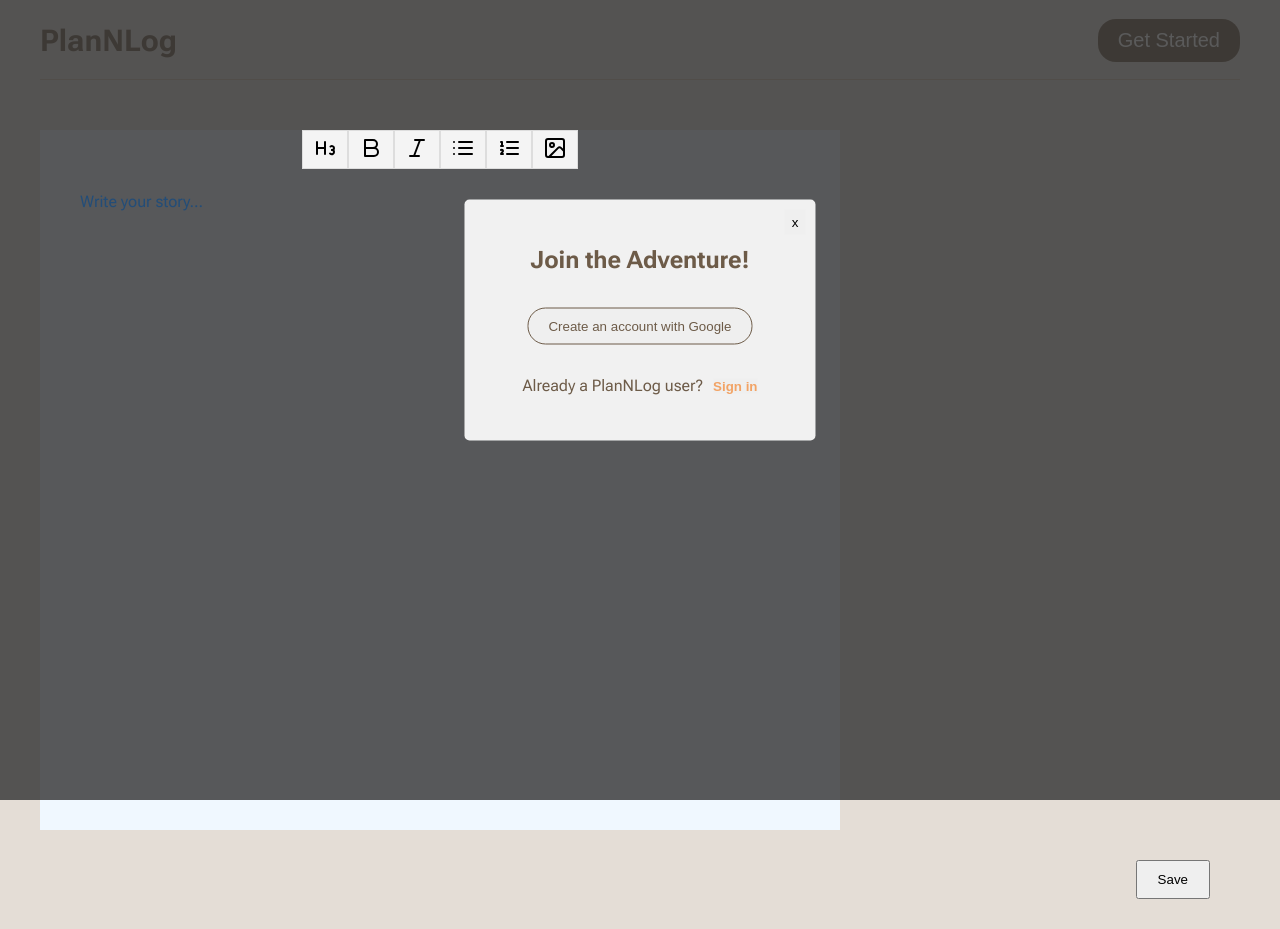
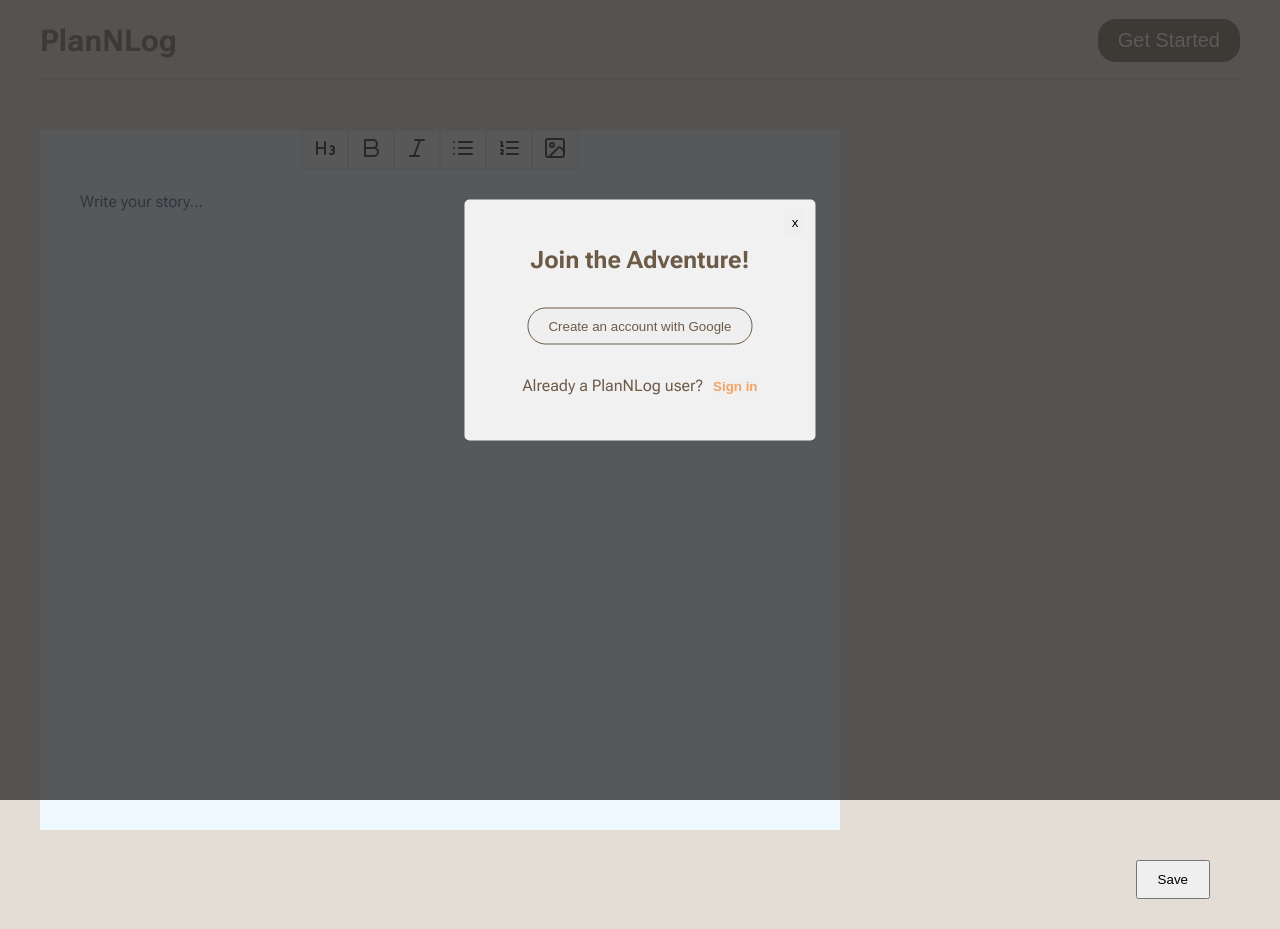
Before and after one commit to nihclil/Plan-n-Log, a Next.js app: page /trips/1/write in a window 1280 px wide. Both pictures are taken after a click on the button "Get Started". Built offline with nearby package versions, Linux system fonts and the light colour scheme; no server answers; the database is empty.

Commit message:
Add z-index

```diff
--- a/components/AuthForm.jsx
+++ b/components/AuthForm.jsx
@@ -43,6 +43,7 @@ const Container = styled.div`
   right: 0;
   bottom: 0;
   position: fixed;
+  z-index: 5;
 `;
 
 const Overlay = styled.div`
```
